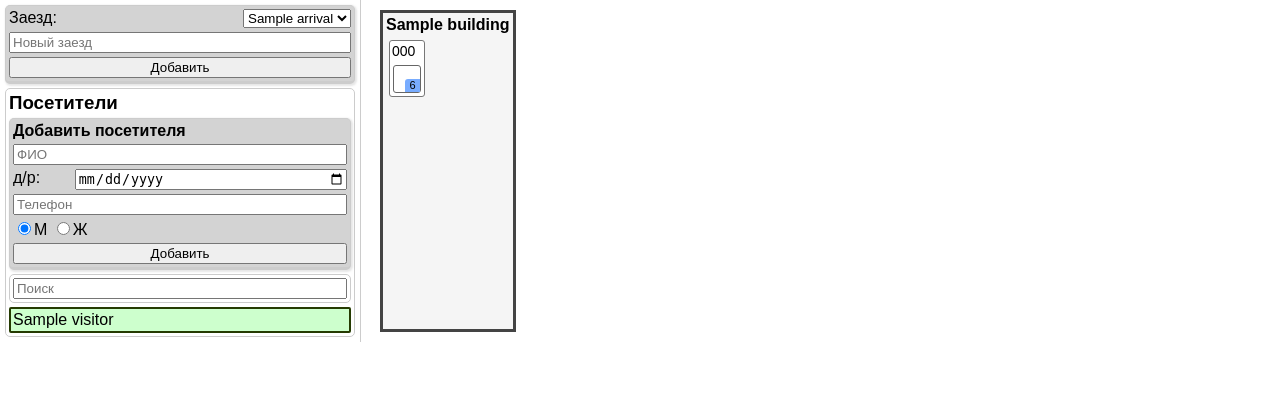
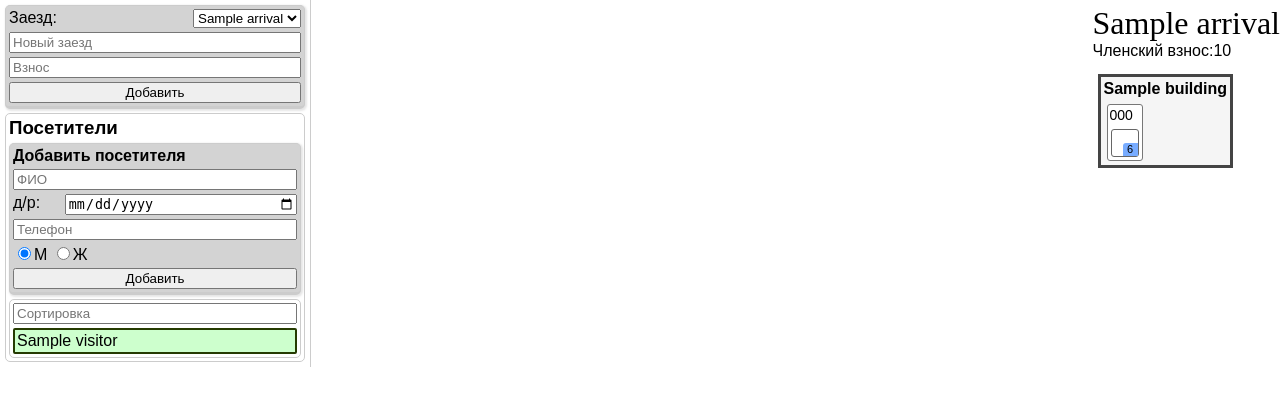
Before and after one commit to Skalist222/kalach_baza, a FastAPI app: page / in a window 1280 px wide. Shown: the top 406 px of the page. Run offline with FastAPI, Linux system fonts and the light colour scheme; tables that the repository leaves empty hold one stand-in row (values such as "Sample post").

Commit message:
Добавлено Инфо Заезда и взнос

```diff
--- a/database.py
+++ b/database.py
@@ -46,6 +46,7 @@ class Arrival(Base):
 
     id = Column(Integer, primary_key=True)
     name = Column(String)
+    cost = Column(Integer)
 
 
 class Placement(Base):
--- a/generate_base.py
+++ b/generate_base.py
@@ -1,7 +1,7 @@
 from database import *
 
 db = Session()
-a = Arrival(name="Тест")
+a = Arrival(name="Тест",cost=2000)
 db.add(a)
 db.commit()
 
--- a/server.py
+++ b/server.py
@@ -66,11 +66,11 @@ def add_visitor(name: str,dr:datetime.date,phone:str,sex:boolean):
     return {"status": "ok"}
 
 @app.post("/api/add_arrival")
-def add_arrival(name: str):
+def add_arrival(name: str,cost:int):
 
     db = Session()
 
-    a = Arrival(name=name)
+    a = Arrival(name=name,cost=cost)
 
     db.add(a)
     db.commit()
--- a/static/js/api.js
+++ b/static/js/api.js
@@ -12,7 +12,7 @@ async function update_place(visitor_id, bed_id, status, arrival_id = 1) {
     loadData()
 }
 // Разместить человека
-async function replace(bed_id,  arrival_id = 1) {
+async function replace(bed_id, arrival_id = 1) {
     await fetch(`/api/replace?bed_id=${bed_id}&arrival_id=${arrival_id}`, {
         method: "POST"
     })
@@ -60,14 +60,22 @@ async function addVisitor() {
 // Добавить заезд
 async function addArrival() {
 
-    let name = document.getElementById("arrivalName").value
+    const NameEl = document.getElementById("arrivalName")
+    const costEl = document.getElementById("arrivalCost")
+    let name = NameEl.value
+    let cost = costEl.value
+    if (cost == "") cost = 0
+    if (name == "") {
+        alert_element(NameEl)
+        alert("Для начала введите название заезда!")
+    }
 
-    await fetch(`/api/add_arrival?name=${name}`, {
+    await fetch(`/api/add_arrival?name=${name}&cost=${cost}`, {
         method: "POST"
     })
-
+    NameEl.value = ""
+    costEl.value =""
     loadData()
-
 }
 
 
--- a/static/js/render.js
+++ b/static/js/render.js
@@ -89,7 +89,17 @@ function renderVisitors(visitors, placemants) {
 
 }
 
-
+function renderArrivalInfo(data)
+{
+    let arrival_Id = data.arrivals.find(a => a.id == current_arrival.value).id
+    let arrival = data.arrivals.find(a => a.id == arrival_Id)
+    let current_arrival_name = document.getElementById("current_arrival_name")
+    let current_arrival_cost = document.getElementById("current_arrival_cost")
+    const arrival_cost = arrival.cost
+    const cost_str = arrival_cost == "0" ? "бесплатно" : ""+arrival_cost
+    current_arrival_name.innerText = arrival.name
+    current_arrival_cost.innerText = "Членский взнос:"+cost_str
+}
 function renderMap(data) {
     let current_arrival_el = data.arrivals.find(a => a.id == current_arrival.value)
     let current_arrival_id = current_arrival_el.id
--- a/static/js/script.js
+++ b/static/js/script.js
@@ -13,6 +13,7 @@ async function loadData() {
 
     fillArrivals(data.arrivals)
     renderMap(data)
+    renderArrivalInfo(data)
     renderVisitors(data.visitors, data.placements)
 }
 async function loadVisitors(e) {
--- a/static/styles/style.css
+++ b/static/styles/style.css
@@ -3,64 +3,90 @@ body {
     font-family: Arial;
 }
 
-h1{margin: 0px;}
-h2{margin: 0px;}
-h3{margin: 0px;}
-h4{margin: 0px;}
-h5{margin: 0px;}
-h6{margin: 0px;}
+h1 {
+    margin: 0px;
+}
 
-#tooltip{
-    position:absolute;
+h2 {
+    margin: 0px;
+}
+
+h3 {
+    margin: 0px;
+}
+
+h4 {
+    margin: 0px;
+}
+
+h5 {
+    margin: 0px;
+}
+
+h6 {
+    margin: 0px;
+}
+
+#tooltip {
+    position: absolute;
     background-color: #fff;
-    color:#333;
+    color: #333;
     padding: 3px 5px;
     border-radius: 3px;
     font-size: 12px;
     display: none;
     pointer-events: none;
-    border:solid 1px #333;
+    border: solid 1px #333;
     z-index: 1000;
 }
 
 .left-panel {
-    width: 350px;
+    flex-shrink: 0;
+    width: 300px;
     border-right: 1px solid #ccc;
     padding: 5px;
     margin-right: 5px;
 }
 
-.left-column{
+.left-column {
     align-content: flex-start;
 }
-.rigth-column{
+
+.rigth-column {
     align-content: flex-end;
 }
 
-.greed{
+.greed {
     display: flex;
-    gap:4px;
+    gap: 4px;
 }
-.column{
+.nongap{
+    gap: 0px;
+}
+
+.column {
     flex-direction: row;
     justify-content: space-between;
 }
-.row{
+
+.row {
     flex-direction: column;
 }
 
-.box{
+.box {
     padding: 3px;
     border: solid 1px #ccc;
     border-radius: 5px;
 
 }
-.adder{
+
+.adder {
     background-color: #d3d3d3;
     border-bottom: solid 3px #ccc;
     box-shadow: 1px 1px 2px 1px rgba(131, 131, 131, 0.2);
 }
-.full{
+
+.full {
     width: 100%;
 }
 
@@ -68,32 +94,55 @@ h6{margin: 0px;}
     align-items: center;
     justify-content: center;
 }
+
 #currentArrival {
     width: auto;
     max-width: 250px;
 }
+
 #visitorList {
     max-height: 600px;
     overflow-y: auto;
 }
-.w10p{
+
+.w10p {
     width: 10%;
 }
-.w20p{
+
+.w20p {
     width: 20%;
 }
-.w40p{
+
+.w40p {
     width: 40%;
 }
-.w60p{
+
+.w60p {
     width: 60%;
 }
-.w80p{
+
+.w80p {
     width: 80%;
 }
-.w90p{
+
+.w90p {
     width: 80%;
 }
-.w100p{
+
+.w100p {
     width: 100%;
 }
+
+#current_arrival_name {
+    font:
+        2rem "Fira Sans",
+        serif;
+    margin:0px;
+    margin-top: 5px;
+    margin-left: 5px;
+}
+
+#current_arrival_cost {
+    margin:0px;
+    margin-left: 5px;
+}
--- a/templates/index.html
+++ b/templates/index.html
@@ -38,6 +38,7 @@
                     </div>
                     <input id="arrivalName"
                         placeholder="Новый заезд">
+                    <input id="arrivalCost" type="number" placeholder="Взнос">
                     <button onclick="addArrival()">
                         Добавить
                     </button>
@@ -63,16 +64,28 @@
                             Добавить
                         </button>
                     </div>
-                    <div class="greed box">
-                        <input class ="full" id="sortVisitors" placeholder="Поиск">
+                    <div class="greed box row">
+                        <input  id="sortVisitors" placeholder="Сортировка">
+                        <div class="greed row">
+                            <div class="row">
+                                <div id="visitorList"></div>
+                            </div>
+                        </div>
                     </div>
-                    <div class="row">
-                        <div id="visitorList"></div>
-                    </div>
+
                 </div>
 
             </div>
-            <div class="greed rigth-panel" id="map"></div>
+            <div class="rigth-panel">
+                <div class="greed row">
+                    <div class=" greed row nongap">
+                        <div id="current_arrival_name"></div>
+                        <div id="current_arrival_cost"></div>
+                    </div>
+                    <div id="map"></div>
+                </div>
+
+            </div>
         </div>
          <script src="/static/js/modal.js"></script>
         <script src="/static/js/help.js"></script>
```
Also changed, not shown: TASKLIST.json (+15 -5 lines).
